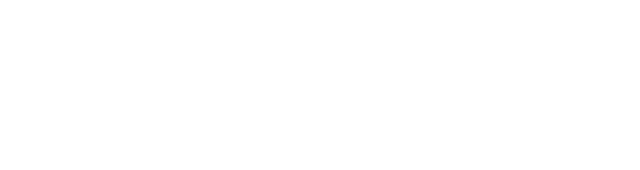
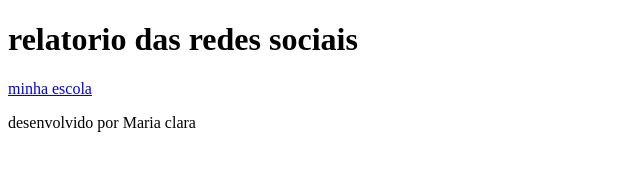
Before and after one commit to mariaclaraaguiar123/ciencia-de-dados, a plain HTML site: page index.html in a window 1280 px wide. Shown: the whole page, without its empty margins (0-640 px from the left). Drawn offline with Linux system fonts and the light colour scheme.

Commit message:
etruturando o site

```diff
--- a/index.html
+++ b/index.html
@@ -6,6 +6,20 @@
     <title>Ciência de Dados</title>
 </head>
 <body>
-
+   <header>
+       <h1>relatorio das redes sociais</h1>
+       <nav>
+        <a href="index.html"></a>
+        <a href="#">minha escola</a>
+       </nav>
+   </header>
+   <main class="graficos-section">
+    <section id="grafico-container" class="graficos-container">
+      <!--crie os graficos aqui-->
+    </section>
+   </main>
+   <footer>
+    <p>desenvolvido por Maria clara</p>
+   </footer>
 </body>
 </html>
```
